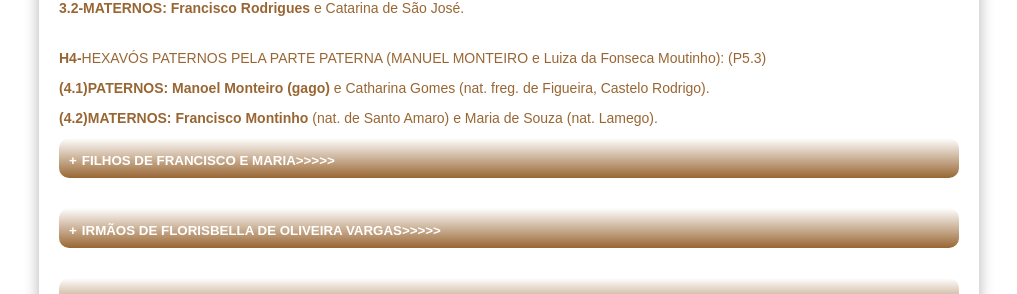
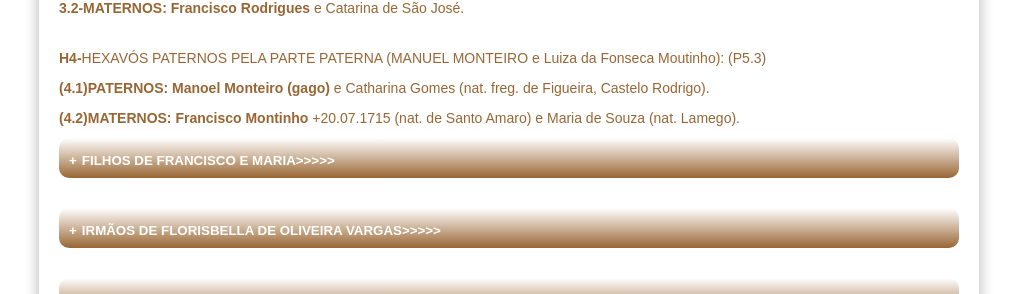
Before and after one commit to claudiovargas1955/claudiovargas1955.github.io, a Jekyll site: the page built from _pages/arvore-genealogica-de-costados-de-florisbella.html, in a window 1280 px wide and 900 px high, scrolled down 3470 px. Shown: the part 150-444 px from the top of the window, without its empty margins (131-1148 px from the left). Built offline with Jekyll 4.4.1, drawn with Linux system fonts in a browser that asks for light colours; some web fonts are replaced.

Commit message:
Update arvore-genealogica-de-costados-de-florisbella.html

```diff
--- a/_pages/arvore-genealogica-de-costados-de-florisbella.html
+++ b/_pages/arvore-genealogica-de-costados-de-florisbella.html
@@ -1033,7 +1033,7 @@ da Rocha e Isabel Francisca de Jesus).<br><br>
 <p><b>H4-</b>HEXAVÓS PATERNOS PELA PARTE PATERNA (MANUEL MONTEIRO e Luiza da Fonseca Moutinho): (P5.3)</p>
 <p><b>(4.1)PATERNOS: Manoel Monteiro (gago) </b> e Catharina Gomes (nat. freg. de Figueira, Castelo Rodrigo).<br>
 
-<p><b>(4.2)MATERNOS: Francisco Montinho </b>(nat. de Santo Amaro) </b>e Maria de Souza (nat. Lamego). </p>
+<p><b>(4.2)MATERNOS: Francisco Montinho </b>+20.07.1715 (nat. de Santo Amaro) </b>e Maria de Souza (nat. Lamego). </p>
 <p><details><summary>FILHOS DE FRANCISCO E MARIA>>>>></b></summary></p>
 <p><b>(4.2.1)Domingos: </b>+27.01.1712 </p></details><br>
 
```
Also changed, not shown: other parts of _pages/arvore-genealogica-de-costados-de-florisbella.html (+1 -1 lines).
